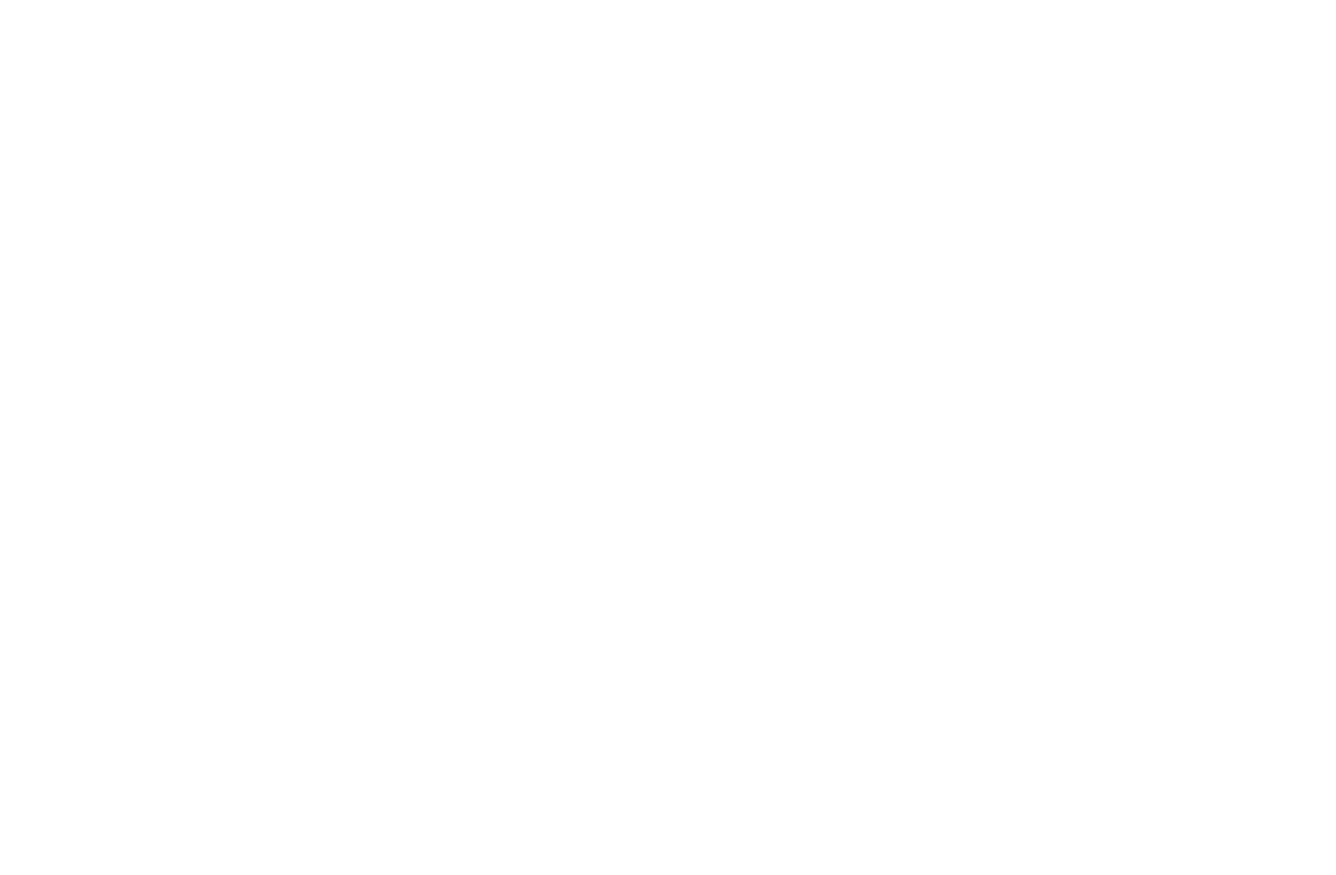
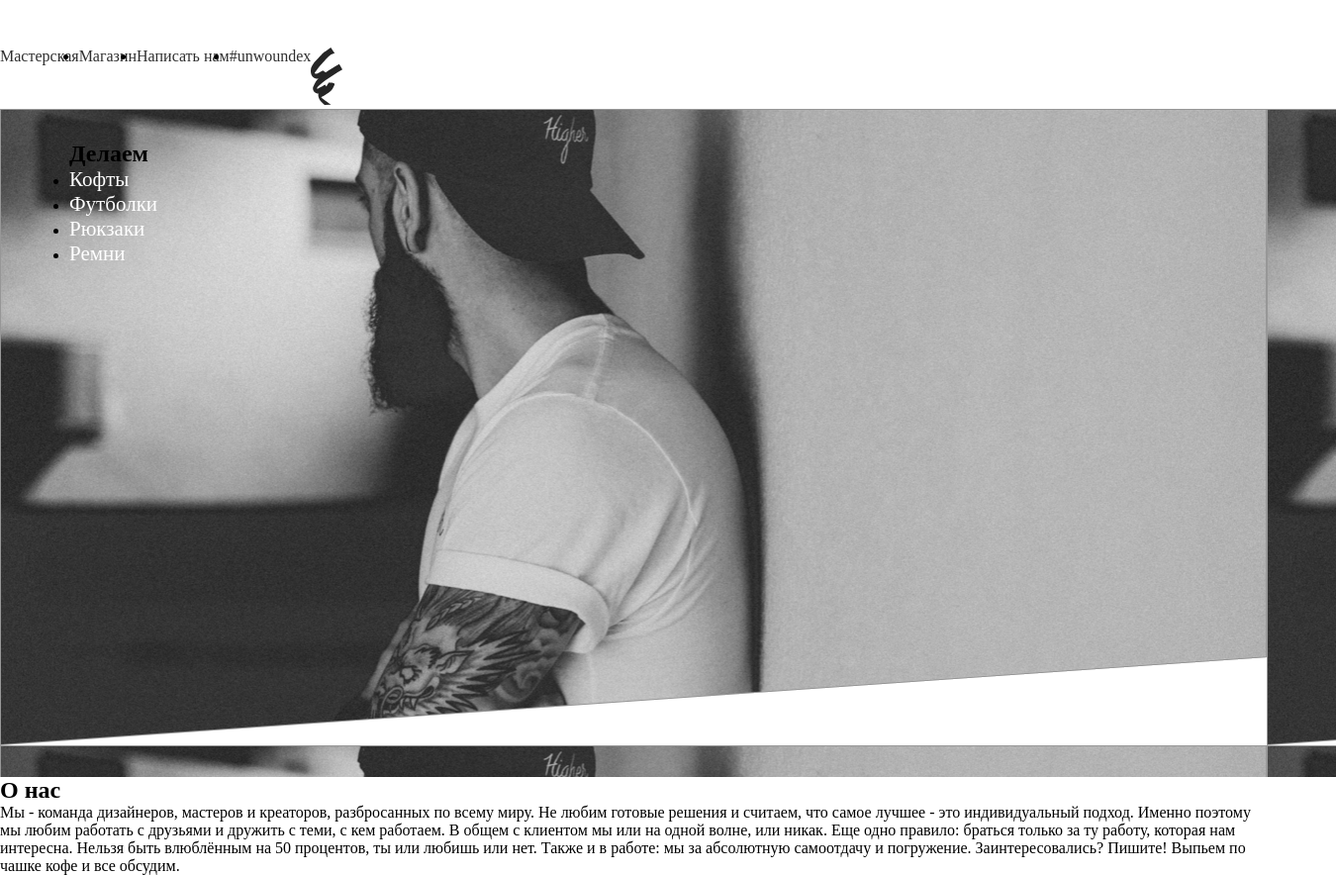
Before and after one commit to Koshke666/UNWOUND, a plain HTML site: page index.html in a window 1280 px wide. Shown: the whole page at 99% size, 1350 px wide, since content can reach past the window. Before the commit the page ends 800 px from the top, so only its background shows below. Drawn offline with Linux system fonts and the light colour scheme.

Commit message:
Ищу проблему смещения

```diff
--- a/index.html
+++ b/index.html
@@ -9,6 +9,42 @@
 </head>
 
 <body>
+    <div class="conteiner">
+        <div class="header clearfix">
+            <div class="header-box">
+            <a href="!"><img src="./img/logo-birka.svg" alt="logo"></a>
+            <ul class="menu clearfix">
+                <li class="menu-list"><a href="#" class="menu-link">Мастерская</a></li>
+                <li class="menu-list"><a href="#" class="menu-link">Магазин</a></li>
+                <li class="menu-list"><a href="#" class="menu-link">Написать нам</a></li>
+                <li class="menu-list"><a href="#" class="menu-link">#unwoundex</a></li>
+            </ul>
+        </div>
+            <div class="face padding-site">
+        <div class="black-box">
+            <h2>Делаем</h2>
+            <ul class="box-menu">
+                <li class="box-list"><a href="#" class="box-link">Кофты</a></li>
+                <li class="box-list"><a href="#" class="box-link">Футболки</a></li>
+                <li class="box-list"><a href="#" class="box-link">Рюкзаки</a></li>
+                <li class="box-list"><a href="#" class="box-link">Ремни</a></li>
+            </ul>
+        </div>
+        </div>
+        <div class="face-text">
+            <h2>О нас</h2>
+            <p>Мы - команда дизайнеров, мастеров и креаторов, разбросанных по всему миру. Не любим готовые решения и
+                считаем, что самое лучшее - это индивидуальный подход. Именно поэтому мы любим работать с друзьями и
+                дружить с теми, с кем работаем. В общем с клиентом мы или на одной волне, или никак. Еще одно
+                правило: браться только за ту работу, которая нам интересна. Нельзя быть влюблённым на 50 процентов,
+                ты или любишь или нет. Также и в работе: мы за абсолютную самоотдачу и погружение. Заинтересовались?
+                Пишите! Выпьем по чашке кофе и все обсудим.</p>
+
+        </div>
+    </div>
+    </div>
+
+
 
 </body>
 
--- a/style.css
+++ b/style.css
@@ -0,0 +1,55 @@
+* {
+    margin: 0;
+    padding: 0;
+}
+
+.conteiner {
+    width: 1280px;
+    margin: 0 auto;
+}
+
+.header-box{
+
+}
+
+.face {
+    margin: 0 auto;
+    width: 1280px;
+    height: 643px;
+    background-image: url(./img/rectangle.png);
+}
+
+.padding-site {
+    padding-left: 70px;
+    padding-top: 32px
+}
+
+.menu-link {
+    font-size: 16px;
+    color: #2f2f2f;
+    text-decoration: none;
+}
+
+.box-link {
+    font-size: 21px;
+    color: #ffffff;
+    text-decoration: none;
+}
+
+.clearfix:after {
+    content: "";
+    display: table;
+    clear: both;
+}
+
+.menu-list {
+    float: left;
+}
+
+.menu {
+    float: left;
+}
+
+.header {
+    padding-top: 48px;
+}
```
Also changed, not shown: img/invalid-name.svg, img/rectangle.png (added), img/unwoundex-copy.svg (added), 2 other files.
